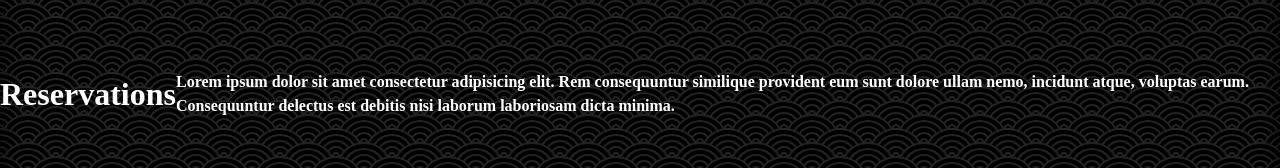
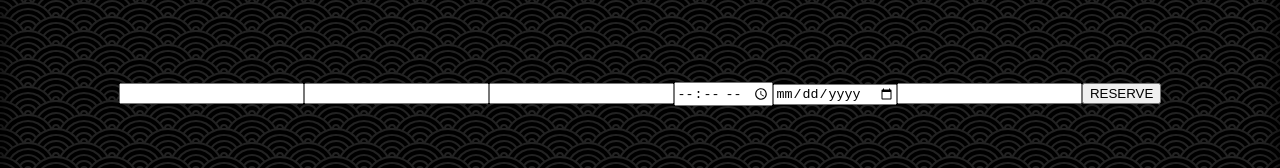
Before and after one commit to aleksa13122/mockup1, a React (Vite) app: page /reservations in a window 1280 px wide. Shown: the part 306-474 px from the top of the page. Built offline with nearby package versions, Linux system fonts and the light colour scheme.

Commit message:
reservations skeleton done

```diff
--- a/src/components/Galery.jsx
+++ b/src/components/Galery.jsx
@@ -40,7 +40,7 @@ export default function Galery() {
           elegance.
         </p>
         <a href="/drinks" className="galery-btn btn-drinks">
-          <span>DRINKS</span>
+          <span>MENU</span>
         </a>
       </div>
       <div className="galery-picture" data-aos="fade-left">
--- a/src/components/pages/Food.jsx
+++ b/src/components/pages/Food.jsx
@@ -18,7 +18,7 @@ export default function Menu() {
               flavors that delight the senses.
             </p>
             <button className="pages-btn">
-              <span>DOWNLOAD MENU</span>
+              <span>DOWNLOAD FOOD MENU</span>
             </button>
           </div>
           <div className="div-two">
--- a/src/components/pages/Reservation.jsx
+++ b/src/components/pages/Reservation.jsx
@@ -3,17 +3,37 @@ import Contact from "../Contact";
 import "../pages/Pages.css";
 
 export default function Gallery() {
+  const now = new Date();
+  now.setHours(now.getHours() + 1); // dodaje 1h
+  const minTime = now.toISOString().slice(11, 16); // uzima samo HH:MM deo
   return (
     <>
       <Navigation />
       <div className="main-container">
-        <h1>Reservations</h1>
+        {/* <h1>Reservations</h1>
         <p>
           Lorem ipsum dolor sit amet consectetur adipisicing elit. Rem
           consequuntur similique provident eum sunt dolore ullam nemo, incidunt
           atque, voluptas earum. Consequuntur delectus est debitis nisi laborum
           laboriosam dicta minima.
-        </p>
+        </p> */}
+        <form
+          action="https://formsubmit.co/alexxclipss@gmail.com"
+          method="POST"
+        >
+          <input name="full_name" required />
+          <input name="email" required />
+          <input name="party_size" type="number" min="1" required />
+          <input name="time" type="time" min={minTime} required />
+          <input
+            name="date"
+            type="date"
+            min={new Date().toISOString().split("T")[0]}
+            required
+          />
+          <input name="notes" type="text" />
+          <button type="submit">RESERVE</button>
+        </form>
       </div>
       <div className="parallax"></div>
       <Contact />
```
